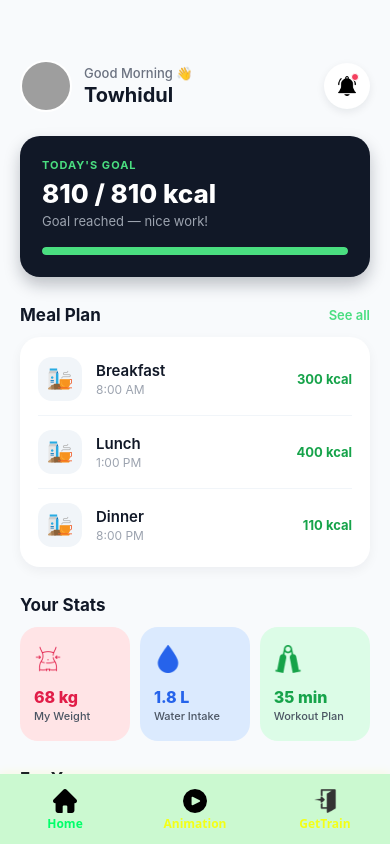
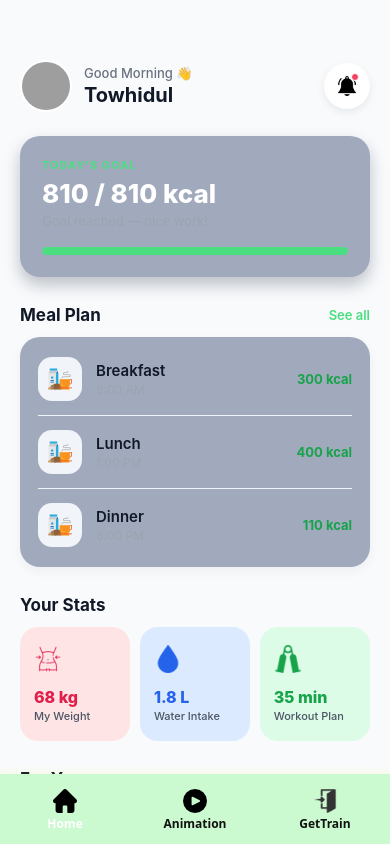
Before and after one commit to towhidul1999/Fitness-App-React-Native, a React Native app: screen /Home in a window 390 px wide. Built offline with nearby package versions, Linux system fonts and the light colour scheme; grey boxes are pictures that could not be loaded.

Commit message:
Home page card redesign

```diff
--- a/navigation/RootNavigator.js
+++ b/navigation/RootNavigator.js
@@ -22,8 +22,8 @@ export default function RootNavigator() {
                 screenOptions={{
                     headerShown: false,
 
-                    tabBarActiveTintColor: '#00ff6a',
-                    tabBarInactiveTintColor: '#f3ff17',
+                    tabBarActiveTintColor: '#ffffff',
+                    tabBarInactiveTintColor: '#11110f',
 
                     tabBarStyle: {
                         height: 70,
--- a/screens/HomeScreen.js
+++ b/screens/HomeScreen.js
@@ -469,7 +469,7 @@ const styles = StyleSheet.create({
     // Hero card
     heroCard: {
         marginTop: 24,
-        backgroundColor: '#111827',
+        backgroundColor: '#a1aabd',
         borderRadius: CARD_RADIUS,
         padding: 22,
         shadowColor: '#111827',
@@ -531,7 +531,7 @@ const styles = StyleSheet.create({
 
     // Meal card
     mealCard: {
-        backgroundColor: '#FFFFFF',
+        backgroundColor: '#a1aabd',
         borderRadius: CARD_RADIUS,
         paddingHorizontal: 18,
         paddingVertical: 6,
```
